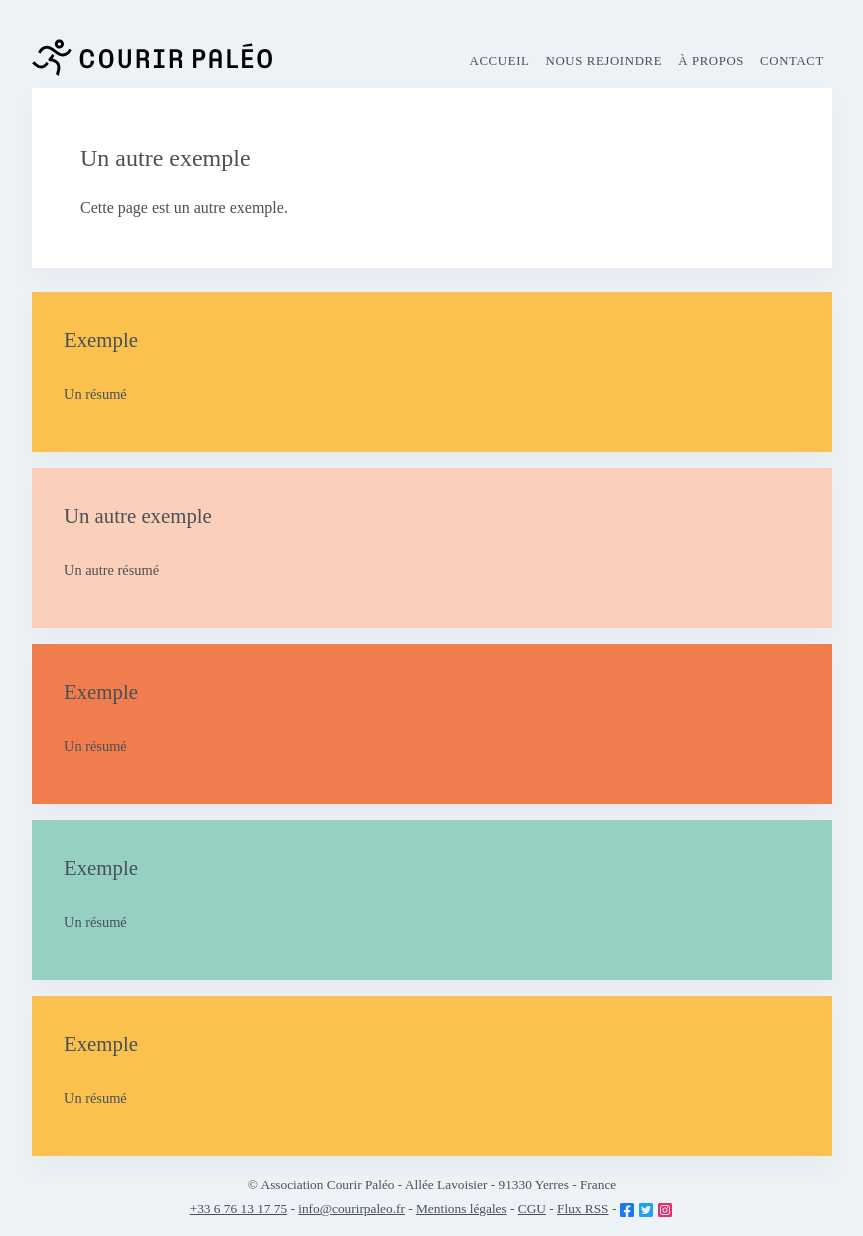
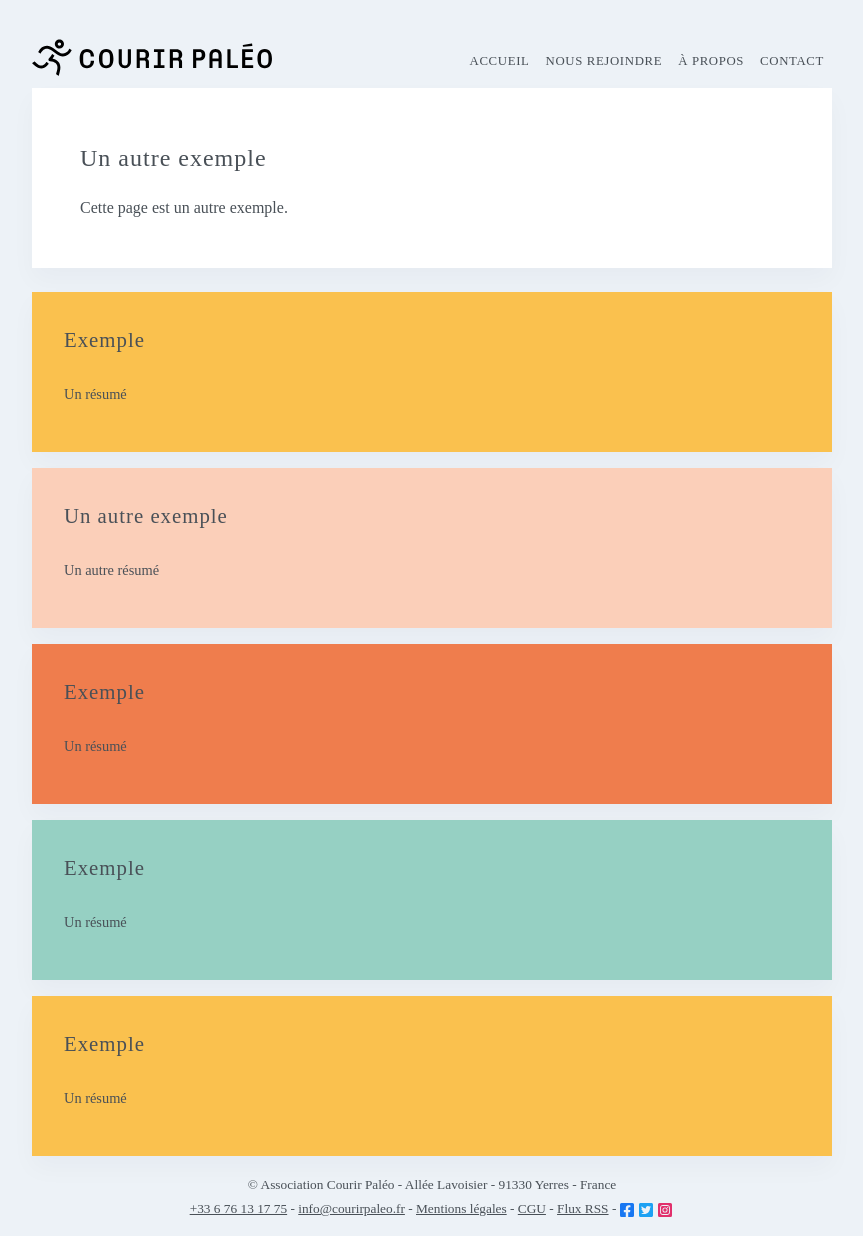
Before and after one commit to courirpaleo/courirpaleo.github.io, a Jekyll site: the page built from _pages-secondary/exemple2.md, in a window 1280 px wide. Shown: the whole page, without its empty margins (208-1071 px from the left). Built offline with Jekyll 4.4.1, drawn with Linux system fonts in a browser that asks for light colours; some web fonts are replaced.

Commit message:
Update _custom.scss

```diff
--- a/_sass/_custom.scss
+++ b/_sass/_custom.scss
@@ -1,5 +1,5 @@
 @font-face {
-    font-family: 'brizeux';
+    font-family: 'brizeuxbold';
     src: url('fonts/brizeux.woff2') format('woff2'),
          url('fonts/brizeux.woff') format('woff');
     font-weight: normal;
@@ -33,7 +33,8 @@
   font-family: 'paysage';
 }
 h1, h2, h3, h4 {
-  font-family: 'brizeux';
+  font-family: 'brizeuxbold';
+  letter-spacing: 1px;
 }
 
 
```
